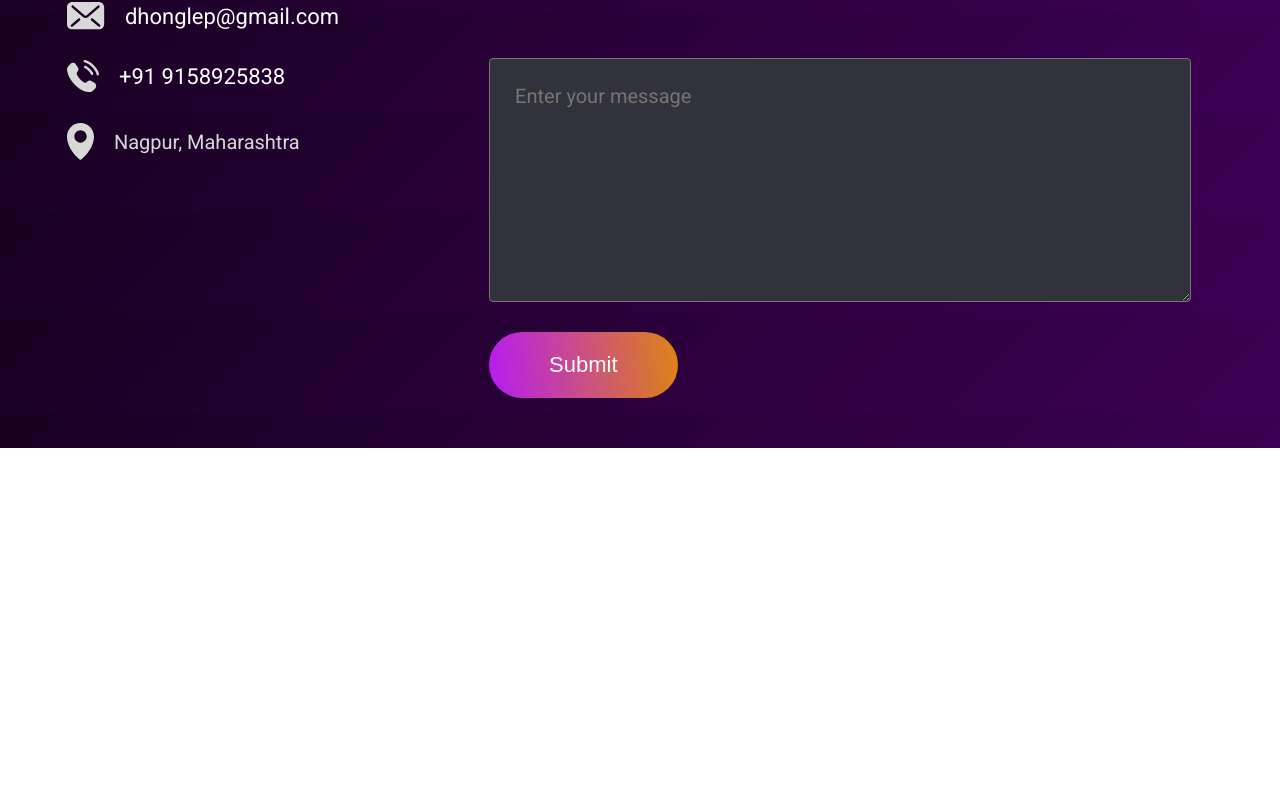
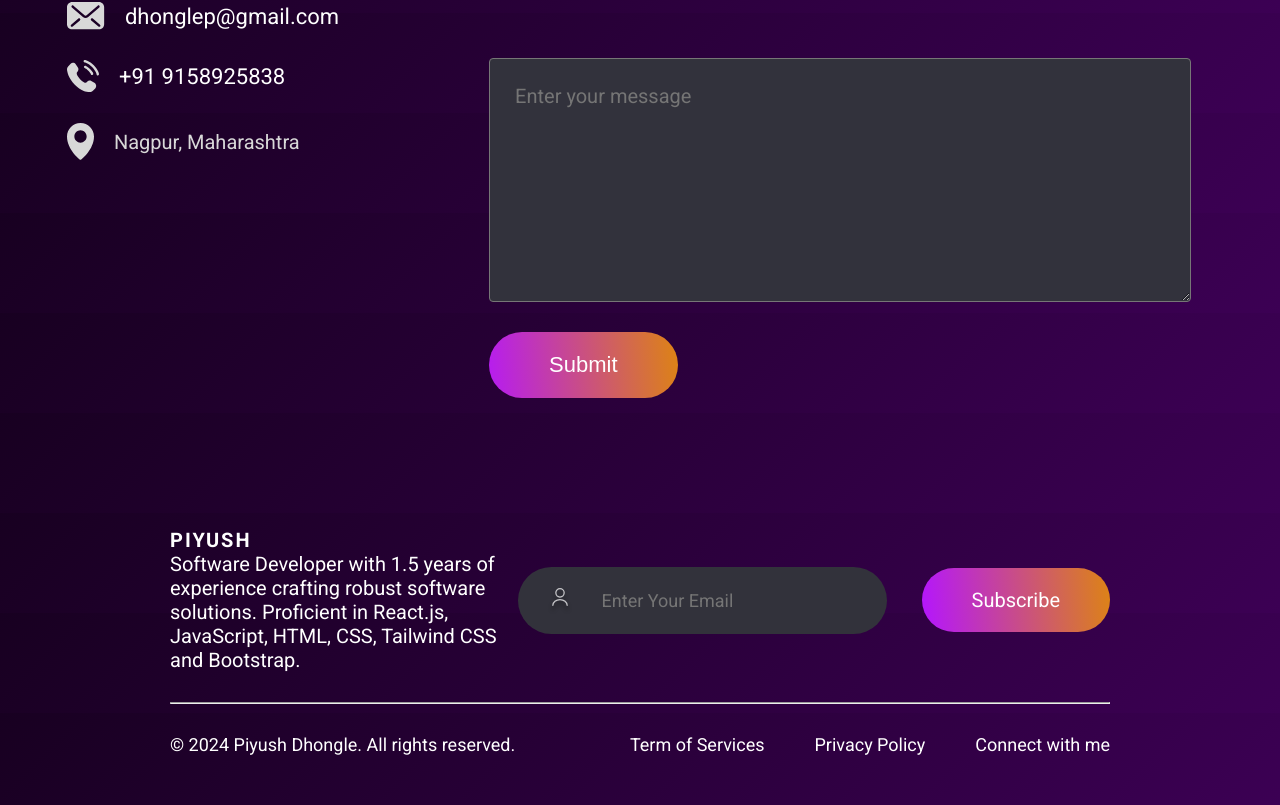
Before and after one commit to piyushd3112/react-portfolio-website, a React (Vite) app: page / in a window 1280 px wide. Shown: the part 5087-5892 px from the top of the page. Before the commit the page ends 5535 px from the top, so only its background shows below. Built offline with nearby package versions, Linux system fonts and the light colour scheme.

Commit message:
completed footer section

```diff
--- a/src/App.jsx
+++ b/src/App.jsx
@@ -5,6 +5,7 @@
 import Services from "./Components/Services/Services";
 import MyWork from "./Components/MyWork/MyWork";
 import Contact from "./Components/Contact/Contact";
+import Footer from "./Components/Footer/Footer";
 
 const App = () => {
   return (
@@ -15,6 +16,7 @@
       <Services/>
       <MyWork/>
       <Contact/>
+      <Footer/>
     </div>
   );
 };
--- /dev/null
+++ b/src/Components/Footer/Footer.css
@@ -0,0 +1,80 @@
+.logo {
+  font-family: "Roboto", sans-serif;
+  font-size: 2rem;
+  font-weight: bold;
+  color: #ffffff;
+  text-transform: uppercase;
+  letter-spacing: 2px;
+}
+
+.footer {
+  margin: 50px 170px;
+  display: flex;
+  flex-direction: column;
+  gap: 30px;
+}
+
+.footer-top {
+  display: flex;
+  justify-content: space-between;
+}
+
+.footer-top-left p {
+  font-size: 20px;
+  max-width: 400px;
+}
+
+.footer-top-right {
+  display: flex;
+  align-items: center;
+  gap: 35px;
+}
+
+.footer-email-input {
+  display: flex;
+  gap: 30px;
+  padding: 20px 30px;
+  border-radius: 50px;
+  background: #32323b;
+  padding-right: 80px;
+}
+
+.footer-email-input input {
+  outline: none;
+  border: none;
+  background: transparent;
+  color: #a0a0a0;
+  font-family: roboto;
+  font-size: 18px;
+}
+
+.footer-subscribe {
+  font-size: 20px;
+  padding: 20px 50px;
+  border-radius: 50px;
+  cursor: pointer;
+  transition: 0.3s;
+  background: linear-gradient(264deg, #df8908 -5.09%, #b415ff 100%);
+}
+
+.footer-bottom {
+  display: flex;
+  justify-content: space-between;
+  font-size: 18px;
+}
+
+.footer-bottom-right {
+  display: flex;
+  gap: 50px;
+  margin-bottom: 50px;
+}
+
+.footer-email-input:hover {
+  border: 2px solid white;
+}
+
+.footer-subscribe:hover{
+    transform: scale(1.1);
+    transition: 0.3s;
+
+}
--- /dev/null
+++ b/src/Components/Footer/Footer.jsx
@@ -0,0 +1,40 @@
+import React from "react";
+import "./Footer.css";
+import user_icon from "../../assets/user_icon.svg";
+
+const Footer = () => {
+  return (
+    <div className="footer">
+      <div className="footer-top">
+        <div className="footer-top-left">
+          <p className="logo">PIYUSH</p>
+          <p>
+            Software Developer with 1.5 years of experience crafting robust
+            software solutions. Proficient in React.js, JavaScript, HTML, CSS,
+            Tailwind CSS and Bootstrap.
+          </p>
+        </div>
+        <div className="footer-top-right">
+          <div className="footer-email-input">
+            <img src={user_icon} alt="" />
+            <input type="email" placeholder="Enter Your Email" />
+          </div>
+          <div className="footer-subscribe">Subscribe</div>
+        </div>
+      </div>
+      <hr />
+      <div className="footer-bottom">
+        <p className="footer-bottom-left">
+          &copy; 2024 Piyush Dhongle. All rights reserved.
+        </p>
+        <div className="footer-bottom-right">
+          <p>Term of Services</p>
+          <p>Privacy Policy</p>
+          <p>Connect with me</p>
+        </div>
+      </div>
+    </div>
+  );
+};
+
+export default Footer;
```
Also changed, not shown: src/assets/footer_logo.svg (deleted).
